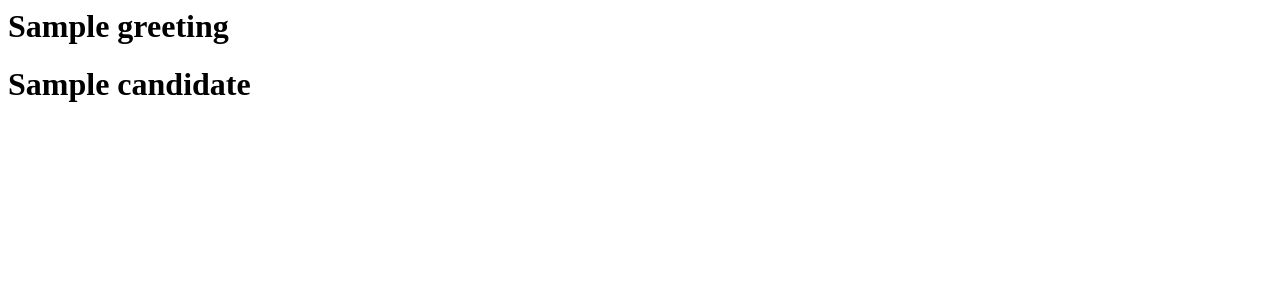
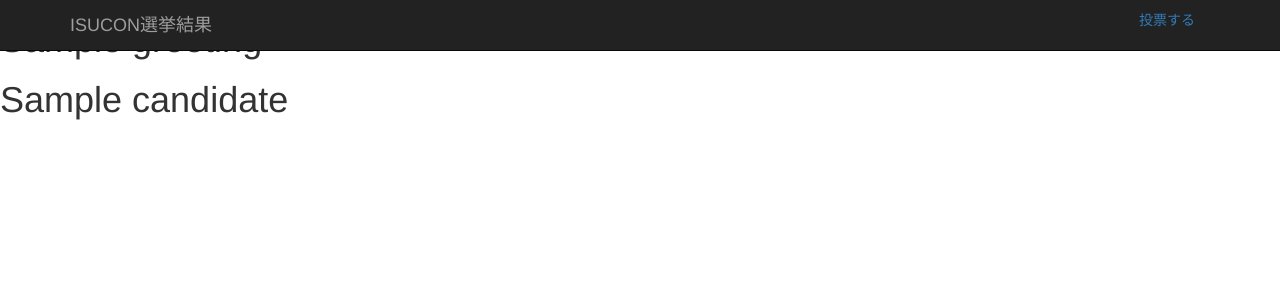
Before and after one commit to dekokun/ISUCON-2020-suburi, a Flask app: template webapp/rust/templates/vote.tera.html in a window 1280 px wide. Shown: the top 300 px of the page. Run offline with Flask 2, Linux system fonts and the light colour scheme; the template is opened without the code that fills it: most values are stand-ins (such as "Sample title", 1, 10 or a date in 2020); some libraries are stand-ins or nearby versions.

Commit message:
CSSが配信できるように鳴った

```diff
--- a/webapp/rust/Cargo.toml
+++ b/webapp/rust/Cargo.toml
@@ -17,3 +17,4 @@ serde = { version = "1.0", features = ["derive"] }
 env_logger = "*"
 log = "0.4.11"
 lazy_static = "1.4.0"
+actix-files = "0.2.2"
--- a/webapp/rust/templates/base.tera.html
+++ b/webapp/rust/templates/base.tera.html
@@ -1,10 +1,29 @@
-<html lang="en">
-<head>
-    <meta charset="UTF-8">
-    <title>サンプル</title>
-</head>
-<body>
+<!DOCTYPE html>
+<html>
+  <head>
+    <meta http-equiv="Content-Type" content="text/html" charset="utf-8">
+    <link rel="stylesheet" href="/css/bootstrap.min.css">
+    <title>ISUCON選挙結果</title>
+  </head>
+
+  <body>
+    <nav class="navbar navbar-inverse navbar-fixed-top">
+      <div class="container">
+        <div class="navbar-header">
+          <a class="navbar-brand" href="/">ISUCON選挙結果</a>
+        </div>
+        <div class="header clearfix">
+          <nav>
+            <ul class="nav nav-pills pull-right">
+              <li role="presentation"><a href="/vote">投票する</a></li>
+            </ul>
+          </nav>
+        </div>
+      </div>
+    </nav>
+
     {% block content %}
     {% endblock content %}
-</body>
+
+  </body>
 </html>
```
Also changed, not shown: 2 other files.
